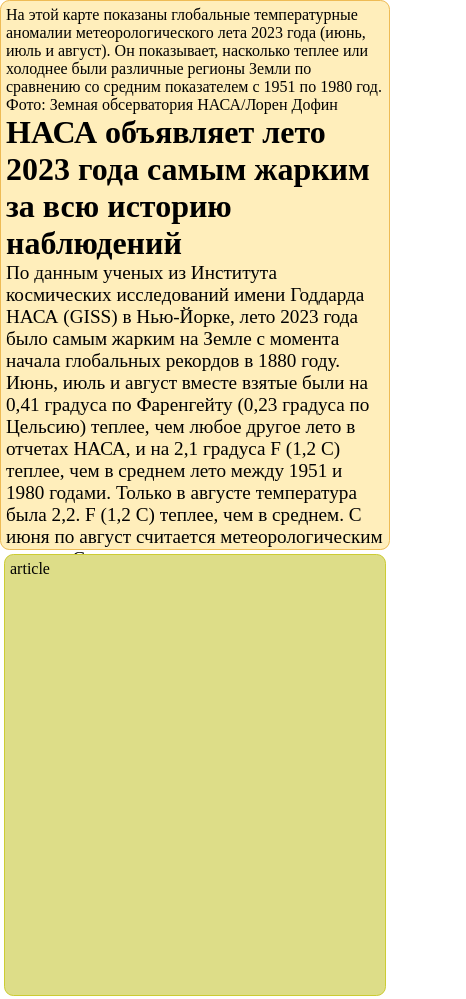
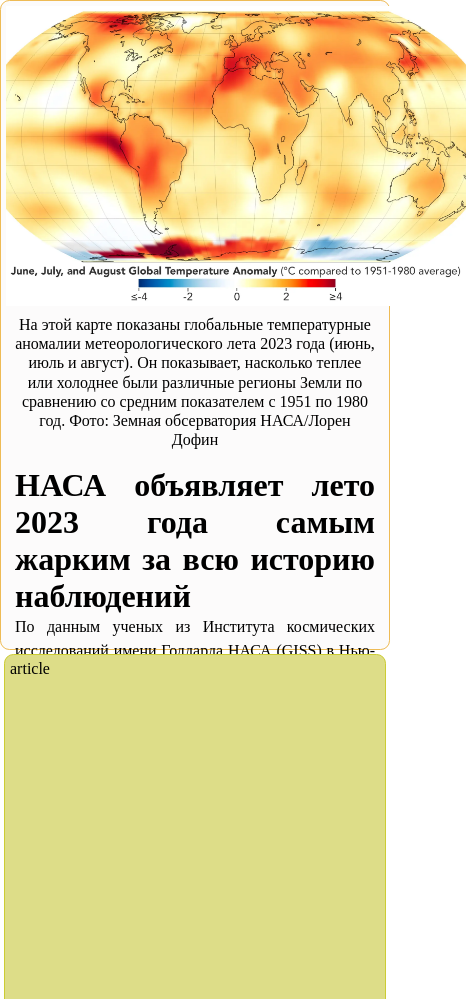
Before and after one commit to KarkenVisualGit/otus-css-layout-turarov, a website built with webpack: page src/index.html in a window 390 px wide. Shown: the top 999 px of the page, 466 px wide, since content can reach past the window. Built offline with nearby package versions, Linux system fonts and the light colour scheme.

Commit message:
add title img add text header

```diff
--- a/src/css/style.css
+++ b/src/css/style.css
@@ -21,36 +21,63 @@
   min-height: 200px;
   border: 1px solid #eebb55;
   border-radius: 7pt;
-  background: #ffeebb;
+  background: #fcfbfb;
 }
 
 .title-img {
+  display: flex;
   background-image: url(/src/picture/main_image.webp);
-  background-size: cover;
-  max-width: 450px;
+  background-size:contain;
+  background-position: 50%;
+  background-repeat: no-repeat;
+  min-width: 460px;
+  min-height: 300px;
   flex: 0 1 100%;
 }
 .map {
+  display: flex;
   flex-direction: column;
 }
 .img-desc {
   font-size: 1rem;
-  flex: 1 0 60%;
+  line-height: 1.2rem;
+  flex: 1 0 30%;
   flex-direction: column;
+  text-align: center;
+  margin: 4px;
+  padding: 5px;
 }
 
 .header-title {
-  flex: 1 0 60%;
-  flex-direction: column;
+  display: flex;
+  flex: 0 1 60%;
+  max-height: 100%;
+  min-height: 20%;
+  margin: 0 auto;
+  justify-content: space-around;
+  /* flex-direction: column; */
+  text-align: justify;
 }
 
 .climatedesc {
-  flex-wrap: wrap;
+  display: flex;
+  flex-wrap: nowrap;
   flex-direction: column;
+  margin: 4px;
+  padding: 5px;
 }
 
 .text-header {
   font-size: 1.2rem;
+  line-height: 1.5rem;
+  overflow:visible;
+  text-align: justify;
+}
+
+.last-text-header {
+  font-size: 1.2rem;
+  line-height: 1.5rem;
+  text-align: justify;
 }
 
 main {
@@ -86,11 +113,22 @@
   order: 3;
 }
 
-@media all and (max-width: 640px) {
+@media all and (max-width: 768px) {
   .title-img {
+    display: flex;
     flex: 0 0 60%;
     flex-direction: column;
-    background-size: cover;
+    background-size: contain;
+  }
+
+  .text-header {
+    display: flex;
+    font-size: 1rem;
+    align-content: center;
+  }
+
+  .last-text-header {
+    visibility: hidden;
   }
 
   main {
@@ -113,6 +151,42 @@
   header,
   footer {
     min-height: 150px;
-    max-height: 550px;
+    max-height: 650px;
   }
 }
+
+@media all and (max-width: 480px) {
+  .title-img {
+    display: flex;
+    flex: 0 0 60%;
+    flex-direction: column;
+    background-size: cover;
+  }
+
+  .text-header {
+    font-size: 1rem;
+  }
+
+  main {
+    flex-direction: column;
+  }
+
+  header,
+  footer {
+    flex-direction: column;
+  }
+
+  main > article,
+  main > nav,
+  main > aside {
+    order: 0;
+  }
+
+  main > nav,
+  main > aside,
+  header,
+  footer {
+    min-height: 150px;
+    max-height: 650px;
+  }
+}
--- a/src/index.html
+++ b/src/index.html
@@ -24,6 +24,9 @@
         Цельсию) теплее, чем любое другое лето в отчетах НАСА, и на 2,1 градуса F (1,2 C) теплее, чем в среднем лето
         между 1951 и 1980 годами. Только в августе температура была 2,2. F (1,2 C) теплее, чем в среднем. С июня по
         август считается метеорологическим летом в Северном полушарии</p>
+      <p class="last-text-header">Этот новый рекорд стал результатом исключительной жары, охватившей большую часть мира, усугубляющей смертельные
+        лесные пожары в Канаде и на Гавайях, а также палящую жару в Южной Америке, Японии, Европе и США, а также,
+        вероятно, способствующую сильным дождям в Италии, Греции и США. Центральная Европа.</p>
     </div>
   </header>
   <main role="main">
```
